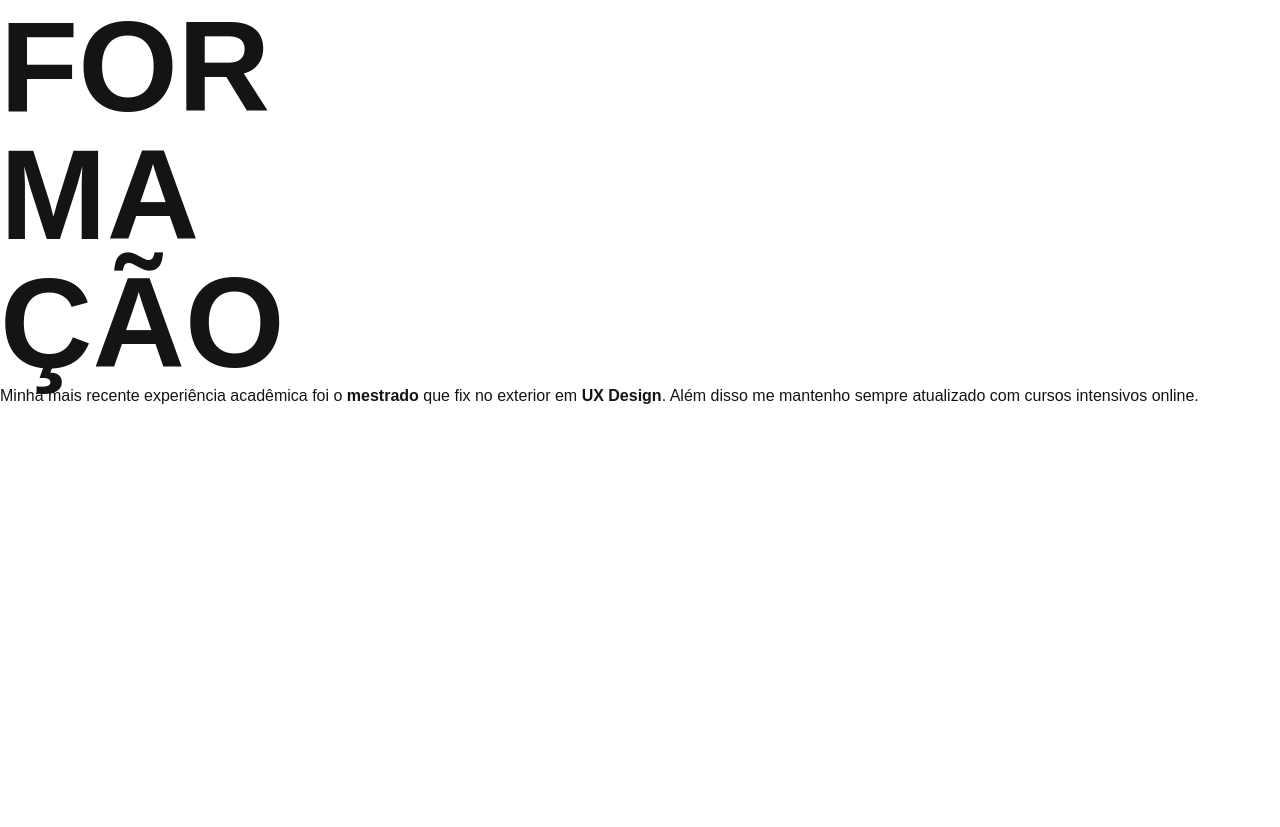
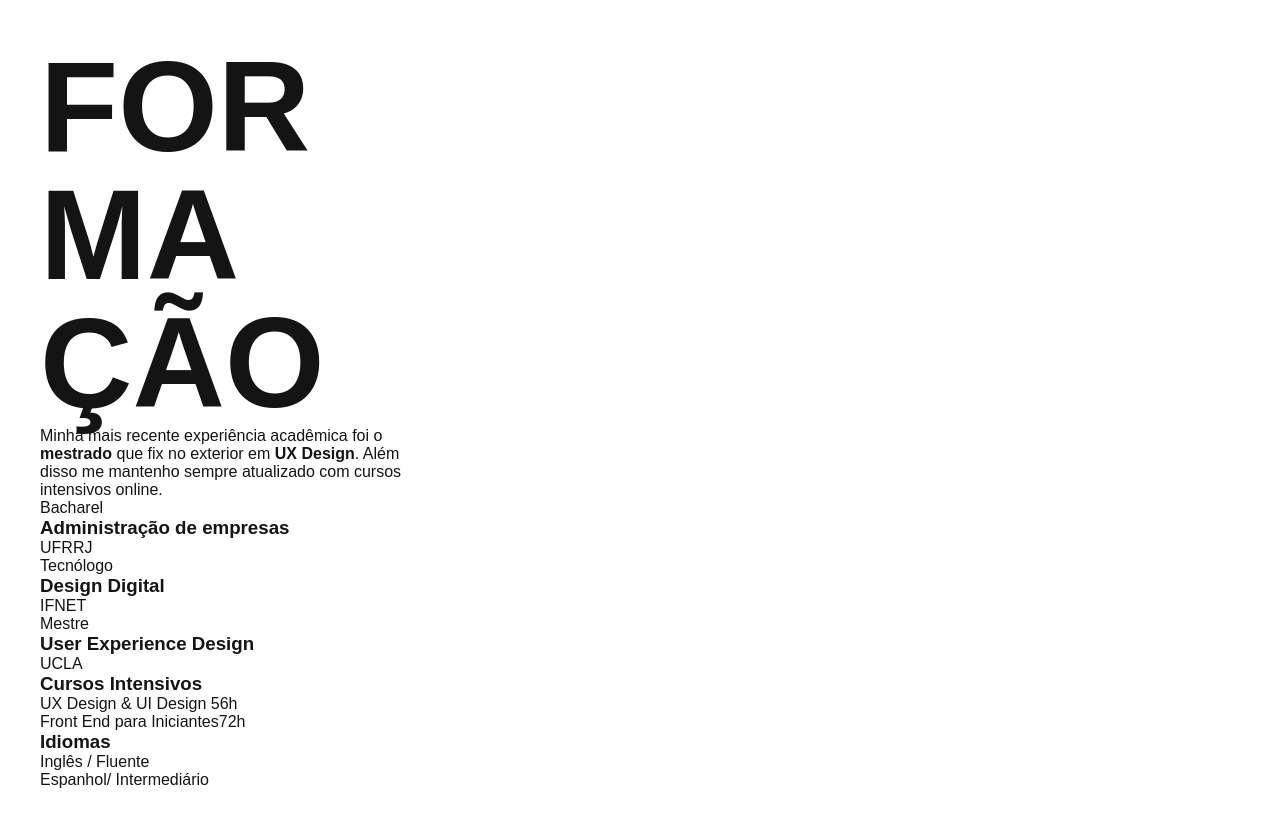
Before and after one commit to XidthyDev/portifolio-origamid, a plain HTML site: page index.html in a window 1280 px wide. Shown: the part 1464-2291 px from the top of the page. Drawn offline with Linux system fonts and the light colour scheme.

Commit message:
Criação do Html da section cursos

```diff
--- a/css/formacao.css
+++ b/css/formacao.css
@@ -0,0 +1,8 @@
+.formacao{
+  max-width: 1200px;
+  padding: 40px 20px;
+  margin: 0 auto;
+  display: grid;
+  grid-template-columns: 1fr 2fr;
+  gap: 100px;
+}
--- a/index.html
+++ b/index.html
@@ -95,11 +95,44 @@
         <h2 class="subtitulo">Formação</h2>
         <div>
           <p class="formacao-texto">
-            Minha mais recente experiência acadêmica foi o <strong>mestrado</strong> que fix no exterior em <strong>UX Design</strong>. Além disso me mantenho sempre atualizado com cursos intensivos online.
+            Minha mais recente experiência acadêmica foi o
+            <strong>mestrado</strong> que fix no exterior em
+            <strong>UX Design</strong>. Além disso me mantenho sempre atualizado
+            com cursos intensivos online.
           </p>
-          <ul>
-            <li></li>
+          <ul class="faculdade-lista">
+            <li class="faculdade">
+              <span class="faculdade-tipo">Bacharel </span>
+              <h3 class="faculdade-curso">Administração de empresas</h3>
+              <span class="faculdade-instituicao">UFRRJ</span>
+            </li>
+            <li class="faculdade">
+              <span class="faculdade-tipo">Tecnólogo</span>
+              <h3 class="faculdade-curso">Design Digital</h3>
+              <span class="faculdade-instituicao">IFNET</span>
+            </li>
+            <li class="faculdade">
+              <span class="faculdade-tipo">Mestre</span>
+              <h3 class="faculdade-curso">User Experience Design</h3>
+              <span class="faculdade-instituicao">UCLA</span>
+            </li>
           </ul>
+          <div class="formacao-extra">
+            <div class="cursos">
+              <h3>Cursos Intensivos</h3>
+              <ul>
+                <li>UX Design & UI Design <span>56h</span></li>
+                <li>Front End para Iniciantes<span>72h</span></li>
+              </ul>
+            </div>
+            <div class="idiomas">
+              <h3>Idiomas</h3>
+              <ul>
+                <li>Inglês <span>/ Fluente</span></li>
+                <li>Espanhol<span>/ Intermediário</span></li>
+              </ul>
+            </div>
+          </div>
         </div>
       </div>
     </section>
```
